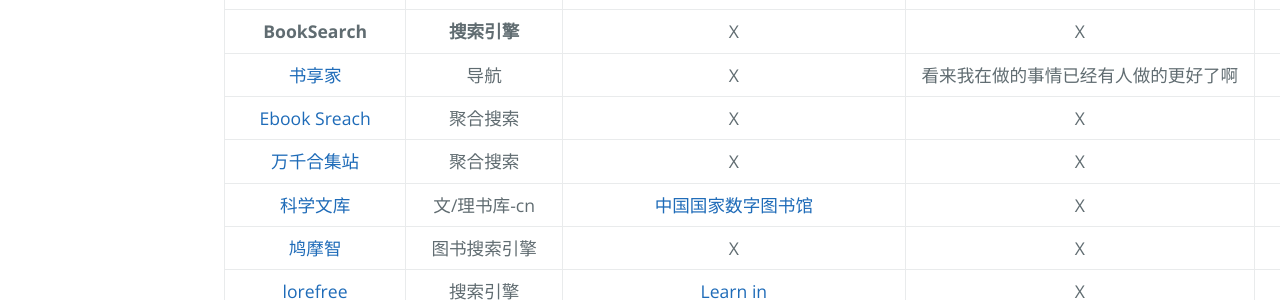
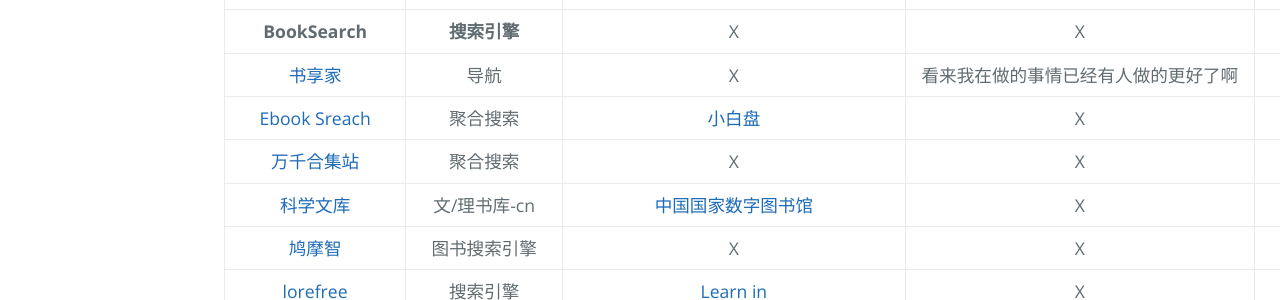
Before and after one commit to AmbroseRen/test, a Jekyll site: the page built from Library/BookSearch.md, in a window 1280 px wide and 900 px high, scrolled down 320 px. Shown: the part 154-454 px from the top of the window. Built offline with Jekyll 4.4.1, drawn with Linux system fonts in a browser that asks for light colours; our own code applies the rules of GitHub Pages for plain Markdown files; the repository's description, which GitHub fills in, is left out.

Commit message:
Update BookSearch.md

```diff
--- a/Library/BookSearch.md
+++ b/Library/BookSearch.md
@@ -16,7 +16,7 @@
 | [二次寒树](https://echs.herokuapp.com/) | 杂志 | X | X | X |
 | __BookSearch__ | __搜索引擎__ | X | X | X |
 | [书享家](http://shuxiangjia.cn/) | 导航 | X | 看来我在做的事情已经有人做的更好了啊 | X |
-| [Ebook Sreach](https://ebook.blinkol.com/#/) | 聚合搜索 | X | X | X |
+| [Ebook Sreach](https://ebook.blinkol.com/#/) | 聚合搜索 | [小白盘](https://www.xiaobaipan.com/) | X | X |
 | [万千合集站](http://www.hejizhan.com/bbs/) | 聚合搜索 | X | X | X |
 | [科学文库](https://book.sciencereading.cn/shop/main/Login/shopFrame.do) | 文/理书库-cn | [中国国家数字图书馆](http://www.nlc.cn/) | X | X |
 | [鸠摩智](https://www.jiumodiary.com/) | 图书搜索引擎 | X | X | X |
```
